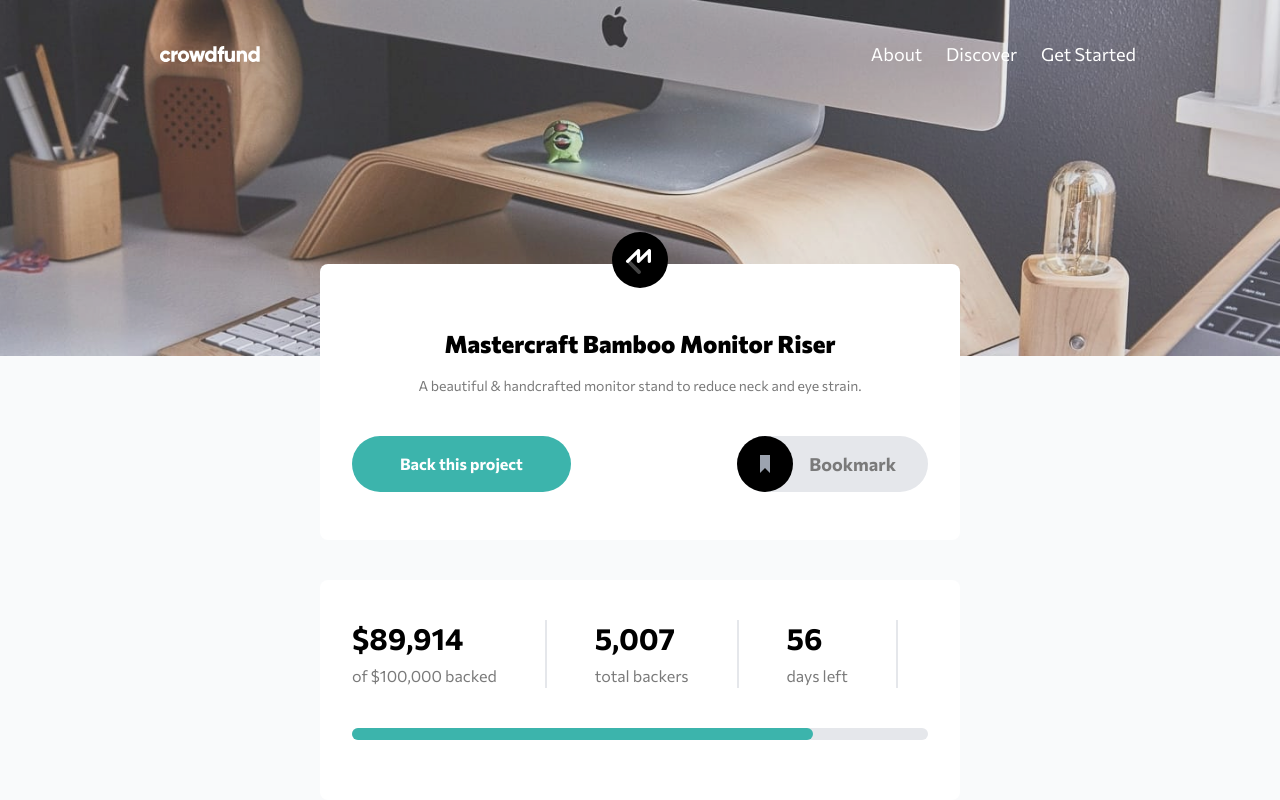
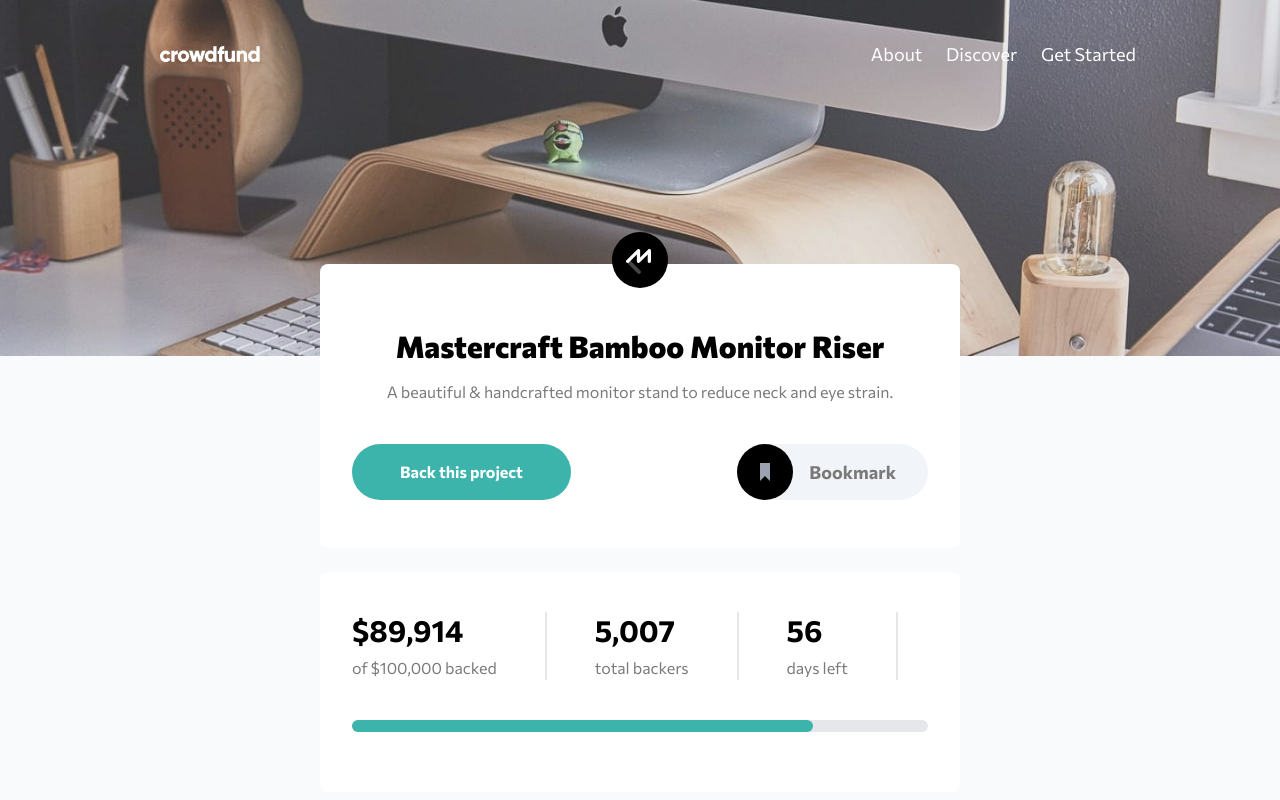
Before and after one commit to MuhammadFahrulazmi322/crowdfunding-product-page, a React (Vite) app: page / in a window 1280 px wide. Shown: the top 800 px of the page. Built offline with nearby package versions, Linux system fonts and the light colour scheme.

Commit message:
fix:minor

```diff
--- a/src/App.jsx
+++ b/src/App.jsx
@@ -41,7 +41,7 @@ function App() {
         <Nav />
         <Hero />
 
-        <div className="flex flex-col gap-10 relative -translate-y-[92px]">
+        <div className="flex flex-col gap-6 relative -translate-y-[92px]">
           <div className=" bg-white w-[90%] lg:w-1/2 lg:px-8 px-2  max-container rounded-lg pt-4  ">
             <Product openModal={handleOpenModal} />
           </div>
--- a/src/sections/Backed.jsx
+++ b/src/sections/Backed.jsx
@@ -9,7 +9,7 @@ function Backed() {
           <div
             key={index}
             className={`flex flex-col gap-2 lg:border-r-2 lg:pr-12 items-center lg:items-start  ${
-              !item.line && "lg:border-r-0"
+              !item.line && "border-r-0"
             }`}
           >
             <h2 className="font-bold text-3xl">{item.value}</h2>
--- a/src/sections/Product.jsx
+++ b/src/sections/Product.jsx
@@ -10,16 +10,16 @@ function Product({ openModal }) {
     <section className="flex flex-col items-center gap-6 xl:gap-10 relative -translate-y-12">
       <img src={logoMastercraft} alt="" width={56} className="" />
       <div className="flex flex-col gap-4 items-center">
-        <h1 className="font-extrabold text-xl xl:text-2xl max-w-[250px] lg:max-w-full text-center">
+        <h1 className="font-extrabold text-xl xl:text-3xl max-w-[250px] lg:max-w-full text-center">
           Mastercraft Bamboo Monitor Riser
         </h1>
-        <p className="max-w-[300px] lg:max-w-full text-center text-sm  text-dark-gray ">
+        <p className="max-w-[300px] lg:max-w-full text-center text-base  text-dark-gray ">
           A beautiful & handcrafted monitor stand to reduce neck and eye strain.
         </p>
       </div>
       <div className="flex gap-2 items-center lg:justify-between justify-center w-full">
         <Button label={"Back this project"} onClick={openModal} />
-        <div className="flex gap-4 items-center lg:bg-gray-200 lg:rounded-full lg:pr-8">
+        <div className="flex gap-4 items-center lg:bg-slate-100 lg:rounded-full lg:pr-8">
           <div
             onClick={() => {
               setBookmark(!bookmark);
```
